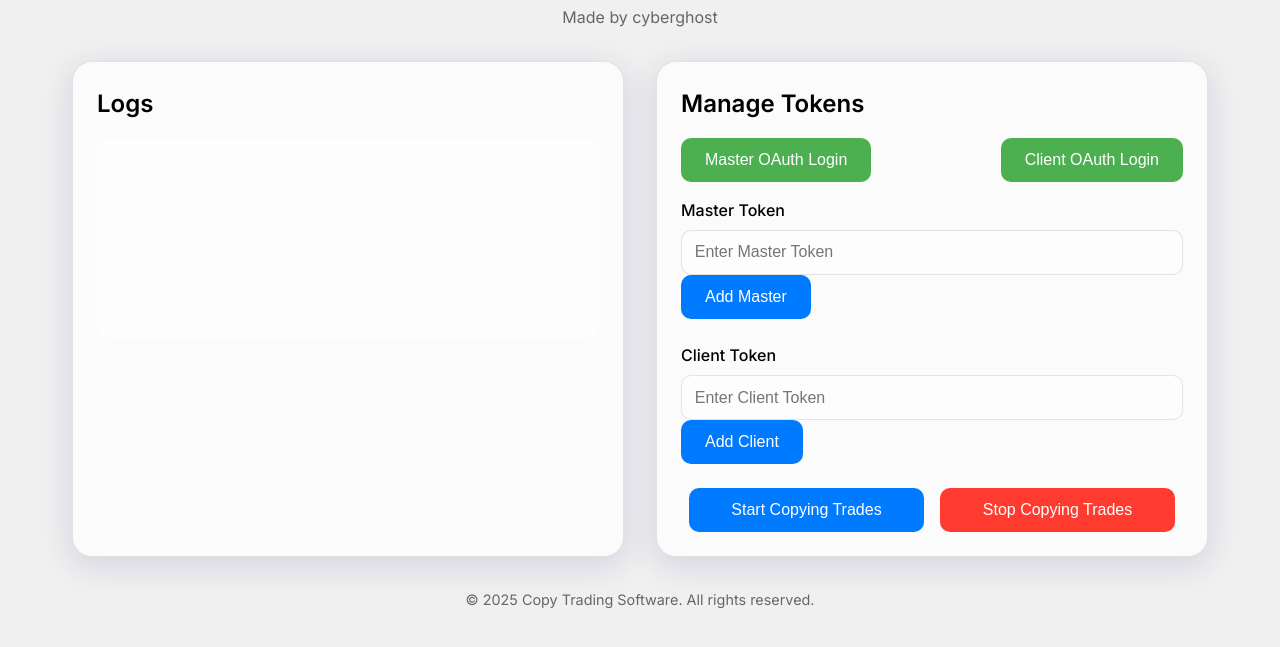
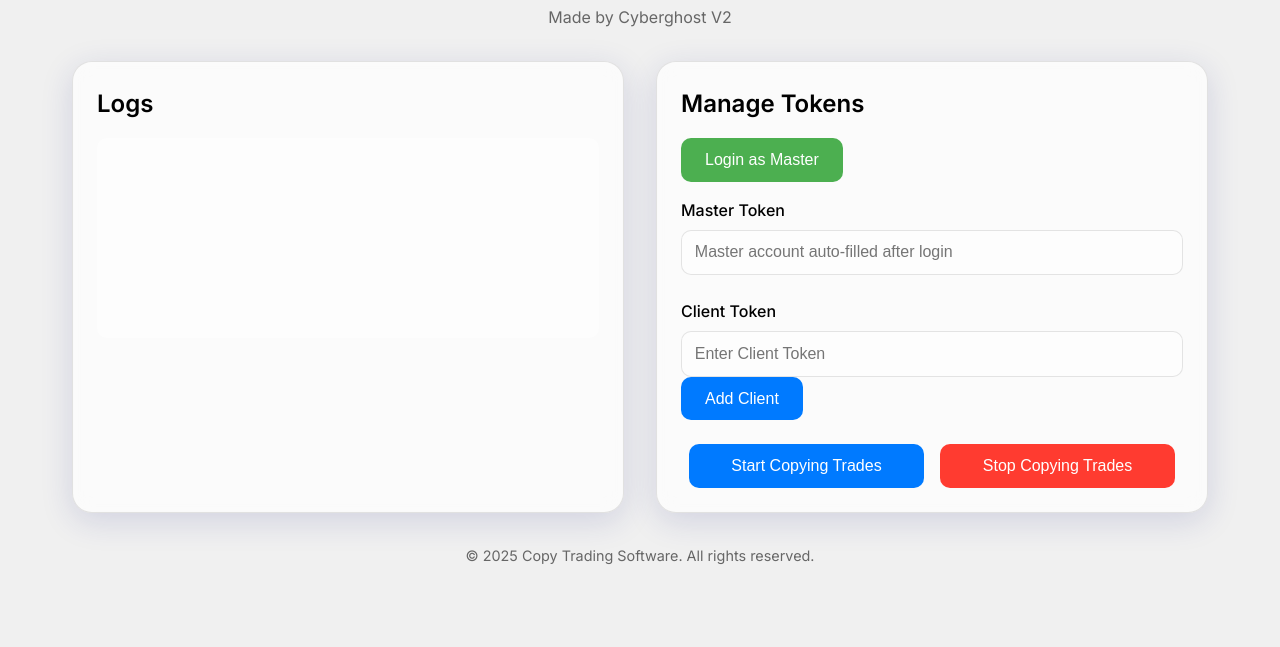
Before and after one commit to CyberPantheon/Copytrader, a plain HTML site: page index.html in a window 1280 px wide. Shown: the part 95-742 px from the top of the page. Drawn offline with Linux system fonts and the light colour scheme.

Commit message:
Update index.html

```diff
--- a/index.html
+++ b/index.html
@@ -3,7 +3,7 @@
 <head>
   <meta charset="UTF-8">
   <meta name="viewport" content="width=device-width, initial-scale=1.0">
-  <title>Copy Trading Software V1</title>
+  <title>Copy Trading Software</title>
   <style>
     @import url('https://fonts.googleapis.com/css2?family=Inter:wght@400;500;600;700&display=swap');
 
@@ -230,7 +230,7 @@
   <div class="container">
     <header>
       <h1>Copy Trading Software</h1>
-      <p class="subtitle">Made by cyberghost</p>
+      <p class="subtitle">Made by Cyberghost V2</p>
     </header>
 
     <div class="main-container">
@@ -246,15 +246,13 @@
 
         <!-- OAuth Buttons -->
         <div class="oauth-buttons">
-          <button id="masterOAuthLogin" class="oauth-btn">Master OAuth Login</button>
-          <button id="clientOAuthLogin" class="oauth-btn">Client OAuth Login</button>
+          <button id="masterOAuthLogin" class="oauth-btn">Login as Master</button>
         </div>
 
         <!-- Master Account Section -->
         <div class="form-group">
           <label for="masterToken">Master Token</label>
-          <input type="text" id="masterToken" placeholder="Enter Master Token">
-          <button id="addMaster" class="btn">Add Master</button>
+          <input type="text" id="masterToken" placeholder="Master account auto-filled after login" readonly>
         </div>
         <ul id="masterList" class="client-list"></ul>
 
@@ -279,6 +277,6 @@
     </footer>
   </div>
 
- <script src="script.js"></script>
+  <script src="script.js"></script>
 </body>
 </html>
```
